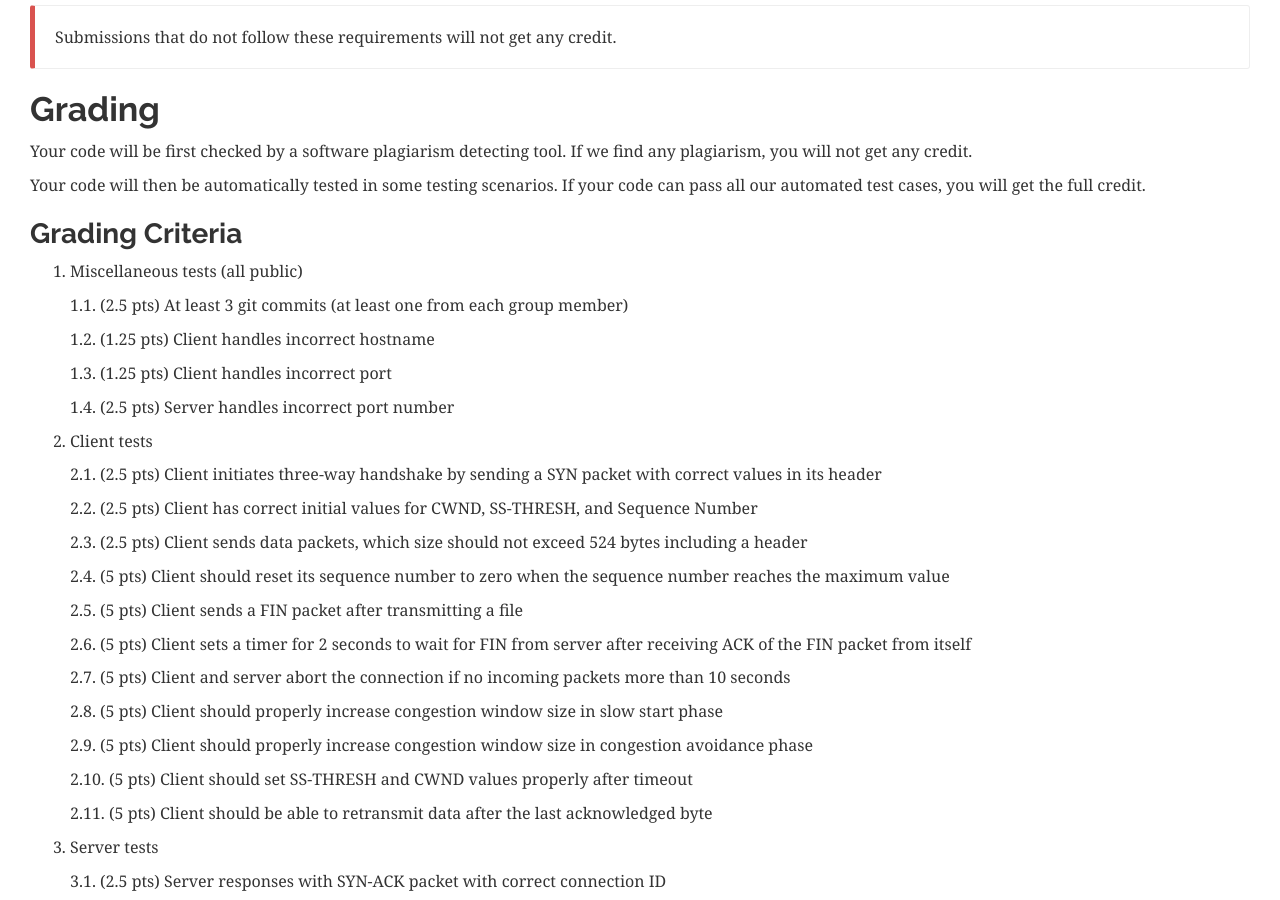
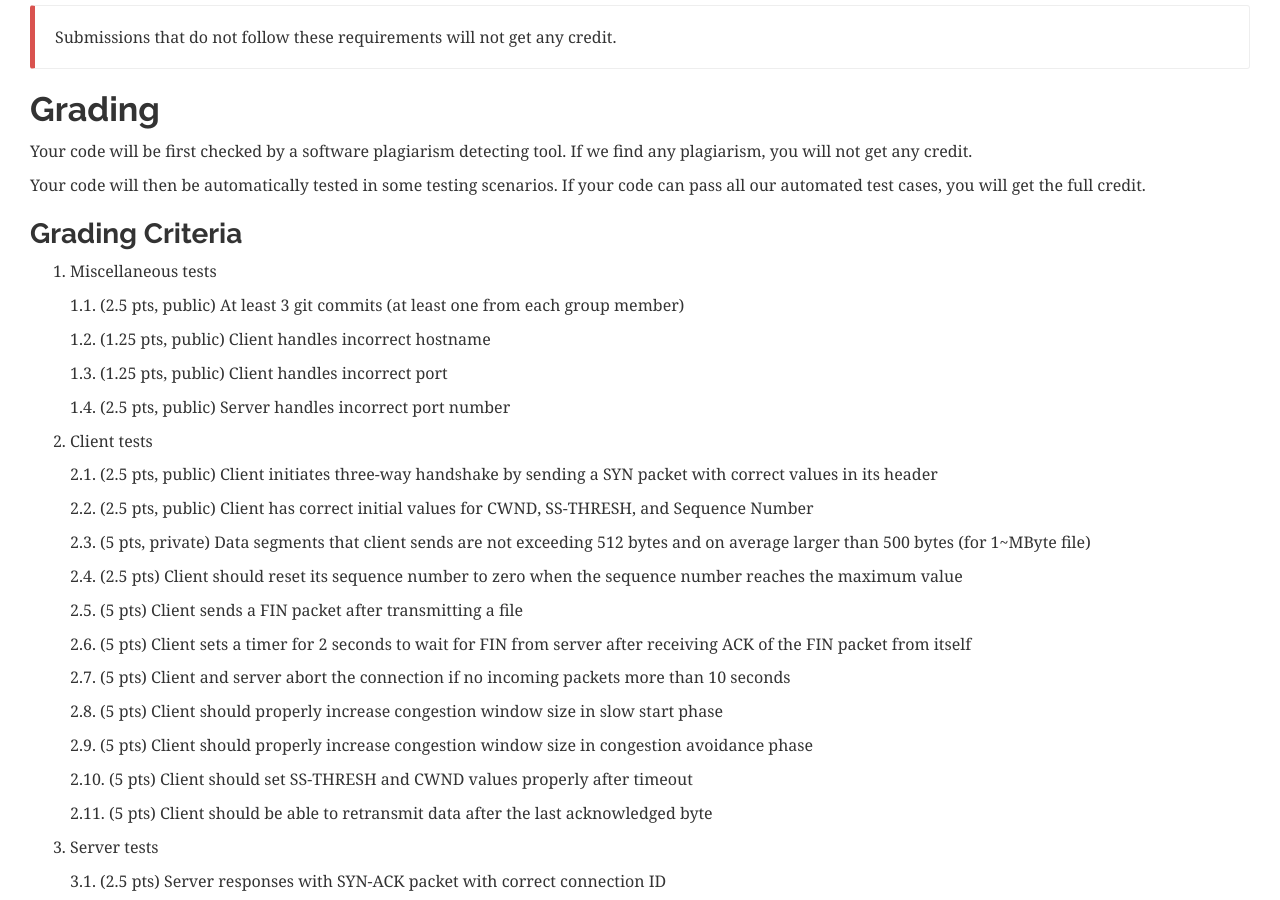
Before and after one commit to cawka/cs118-spring2017, a Jekyll site: the page built from project-2.md, in a window 1280 px wide and 900 px high, scrolled down 9573 px. Built offline with Jekyll 4.4.1, drawn with Linux system fonts in a browser that asks for light colours; nearby versions of some CDN libraries.

Commit message:
Few updates of the grading criteria

```diff
--- a/project-2.md
+++ b/project-2.md
@@ -433,25 +433,25 @@ Your code will then be automatically tested in some testing scenarios. If your c
 
 ### Grading Criteria
 
-1. Miscellaneous tests (all public)
+1. Miscellaneous tests
 
-    1.1. (2.5 pts) At least 3 git commits (at least one from each group member)
+    1.1. (2.5 pts, public) At least 3 git commits (at least one from each group member)
 
-    1.2. (1.25 pts) Client handles incorrect hostname
+    1.2. (1.25 pts, public) Client handles incorrect hostname
 
-    1.3. (1.25 pts) Client handles incorrect port
+    1.3. (1.25 pts, public) Client handles incorrect port
 
-    1.4. (2.5 pts) Server handles incorrect port number
+    1.4. (2.5 pts, public) Server handles incorrect port number
 
 2. Client tests
 
-    2.1. (2.5 pts) Client initiates three-way handshake by sending a SYN packet with correct values in its header
+    2.1. (2.5 pts, public) Client initiates three-way handshake by sending a SYN packet with correct values in its header
 
-    2.2. (2.5 pts) Client has correct initial values for CWND, SS-THRESH, and Sequence Number
+    2.2. (2.5 pts, public) Client has correct initial values for CWND, SS-THRESH, and Sequence Number
 
-    2.3. (2.5 pts) Client sends data packets, which size should not exceed 524 bytes including a header
+    2.3. (5 pts, private) Data segments that client sends are not exceeding 512 bytes and on average larger than 500 bytes (for 1~MByte file)
 
-    2.4. (5 pts) Client should reset its sequence number to zero when the sequence number reaches the maximum value
+    2.4. (2.5 pts) Client should reset its sequence number to zero when the sequence number reaches the maximum value
 
     2.5. (5 pts) Client sends a FIN packet after transmitting a file
 
```
